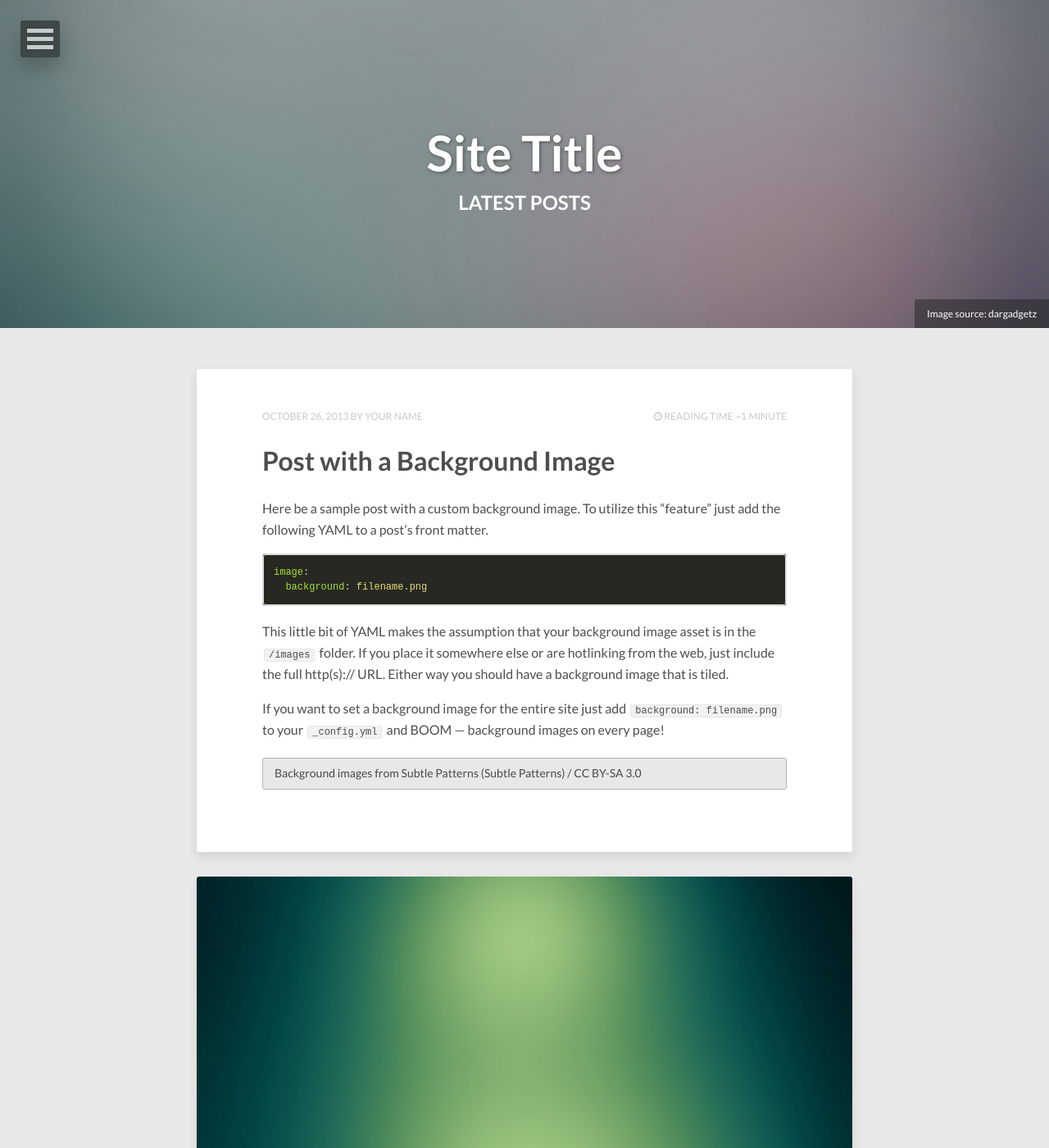
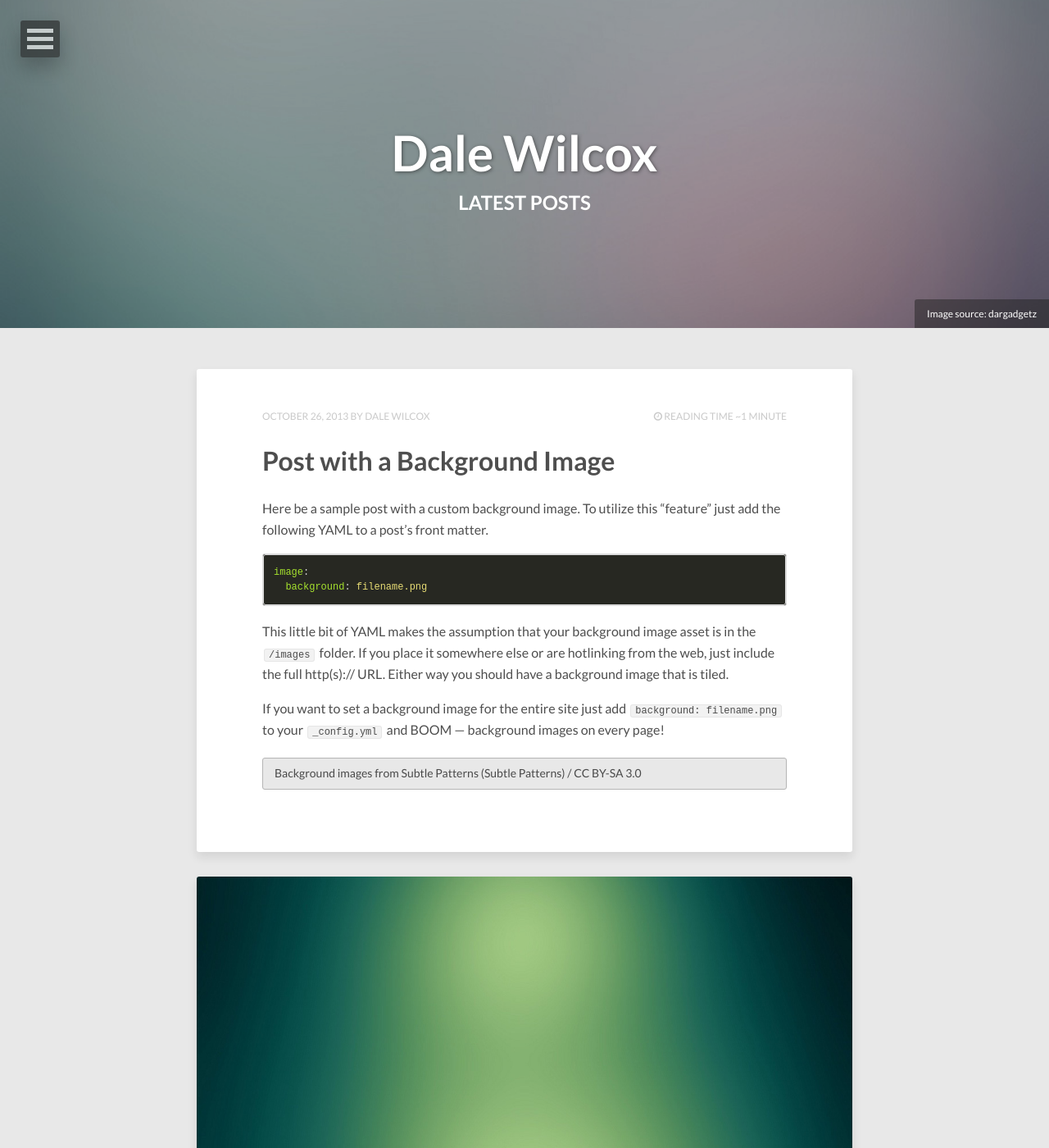
Before and after one commit to dwilc/dwilc.github.io, a Jekyll site: the page built from index.html, in a window 1280 px wide and 1400 px high. Shown: the whole window at 82% size. Built offline with Jekyll 4.4.1, drawn with Linux system fonts in a browser that asks for light colours; nearby versions of some CDN libraries; the list of posts is cut into pages by our own code; some of the changed text lies outside the part shown.

Commit message:
some custom

```diff
--- a/_config.yml
+++ b/_config.yml
@@ -1,6 +1,6 @@
-title:            Site Title
-description:      Describe your website here.
-disqus_shortname:
+title:            Dale Wilcox
+description:      Philosophy of Composition
+disqus_shortname: dwilc
 reading_time:     true
 words_per_minute: 200
 # Your site's domain goes here (eg: https://mmistakes.github.io, http://yourdomain.com, etc)
@@ -9,13 +9,13 @@
 
 # Owner/author information
 owner:
-  name:           Your Name
+  name:           Dale Wilcox
   avatar:         avatar.jpg
-  bio:            "Your bio goes here. It shouldn't be super long but a good sentence or two should suffice."
-  email:          you@email.com
+  bio:            "I'm a communications consultant&mdash;I help you share your stories with others to advance your cause, grow your community or build your business."
+  email:          dale@dwilcox.net
   # Social networking links used in footer. Update and remove as you like.
-  twitter:
-  facebook:
+  twitter:        dwilc
+  facebook:       dwilc
   github:
   stackexchange:
   linkedin:
```
Also changed, not shown: images/poe.jpg (added).
